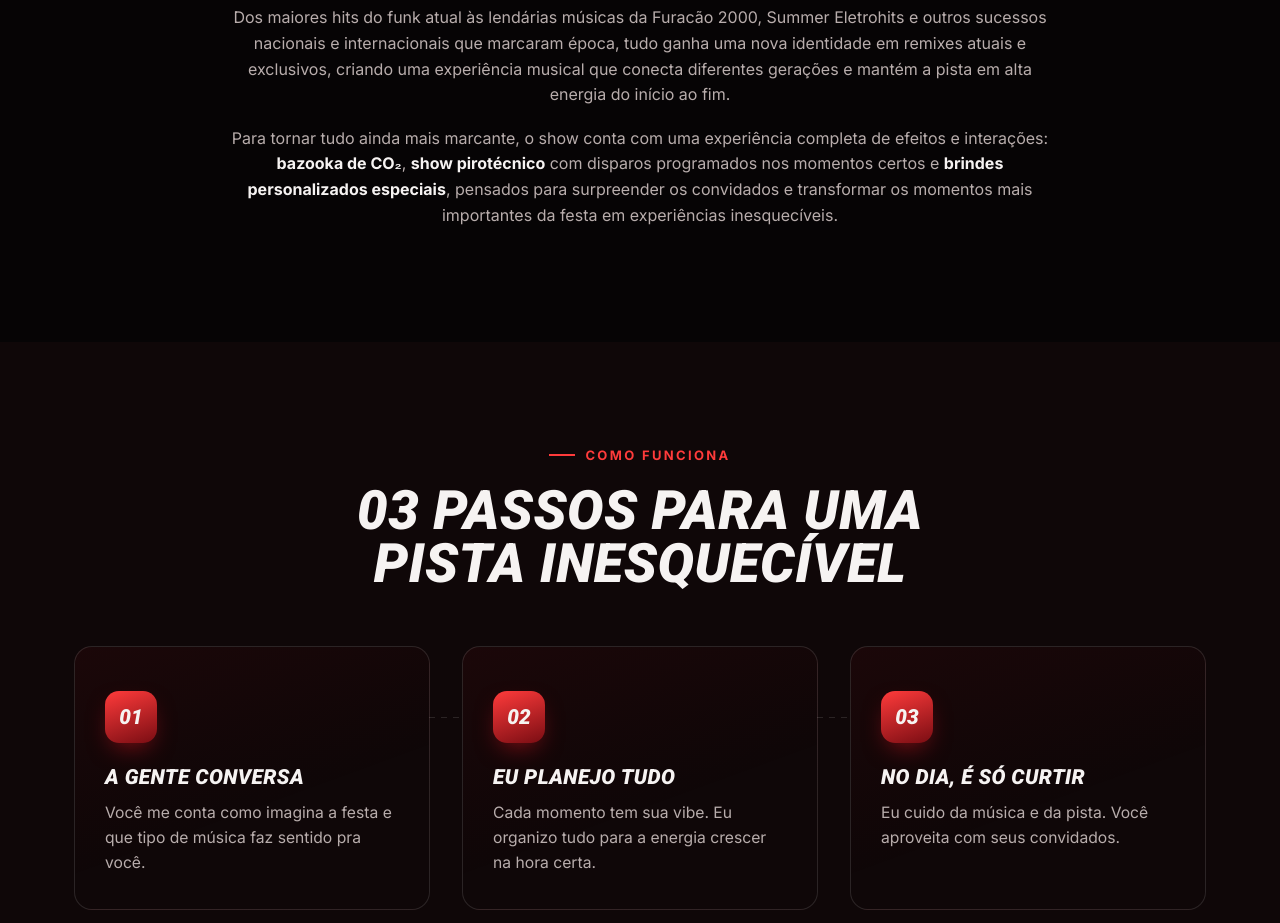
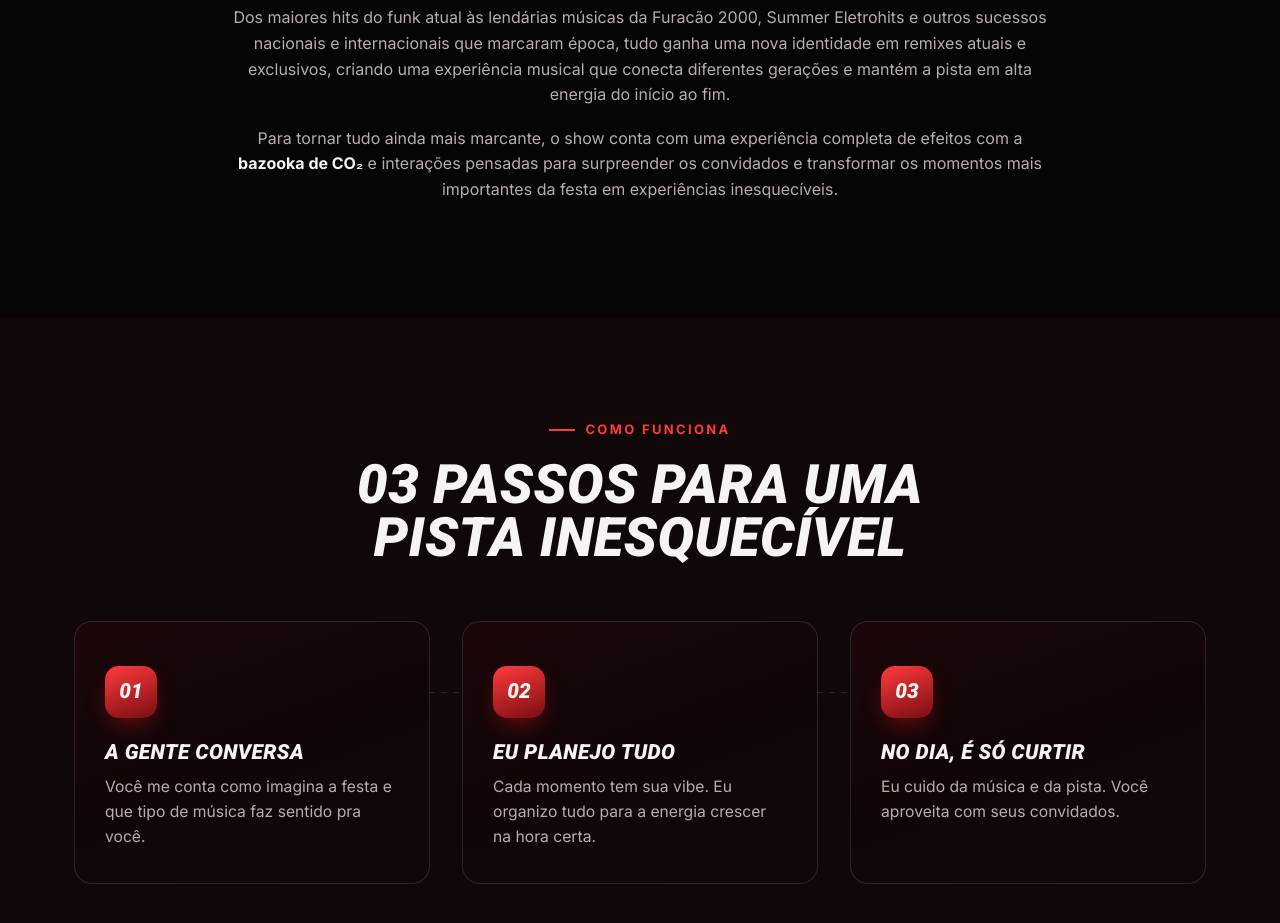
Before and after one commit to daniloabadioudi-web/djdanilozaskio, a plain HTML site: page index.html in a window 1280 px wide. Shown: the part 3600-4523 px from the top of the page. Drawn offline with Linux system fonts and the light colour scheme.

Commit message:
Update index.html

```diff
--- a/index.html
+++ b/index.html
@@ -878,7 +878,7 @@
           <a href="#"><img src="assets/crop_show2.jpg" alt="Efeitos especiais no evento"></a>
         </div>
         <p>Dos maiores hits do funk atual às lendárias músicas da Furacão 2000, Summer Eletrohits e outros sucessos nacionais e internacionais que marcaram época, tudo ganha uma nova identidade em remixes atuais e exclusivos, criando uma experiência musical que conecta diferentes gerações e mantém a pista em alta energia do início ao fim.</p>
-        <p>Para tornar tudo ainda mais marcante, o show conta com uma experiência completa de efeitos e interações: <strong>bazooka de CO₂</strong>, <strong>show pirotécnico</strong> com disparos programados nos momentos certos e <strong>brindes personalizados especiais</strong>, pensados para surpreender os convidados e transformar os momentos mais importantes da festa em experiências inesquecíveis.</p>
+        <p>Para tornar tudo ainda mais marcante, o show conta com uma experiência completa de efeitos com a <strong>bazooka de CO₂</strong> e interações pensadas para surpreender os convidados e transformar os momentos mais importantes da festa em experiências inesquecíveis.</p>
       </div>
     </div>
   </div>
```
